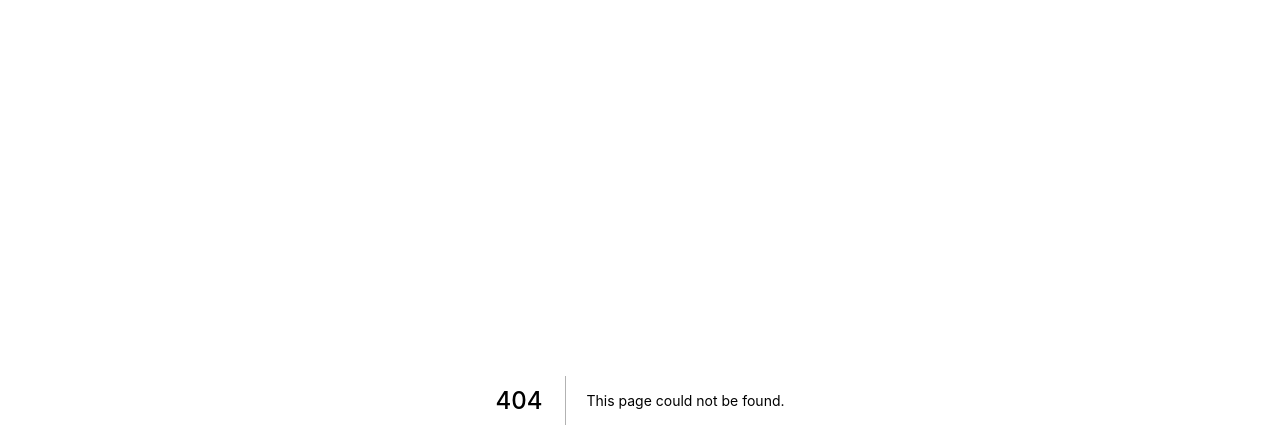
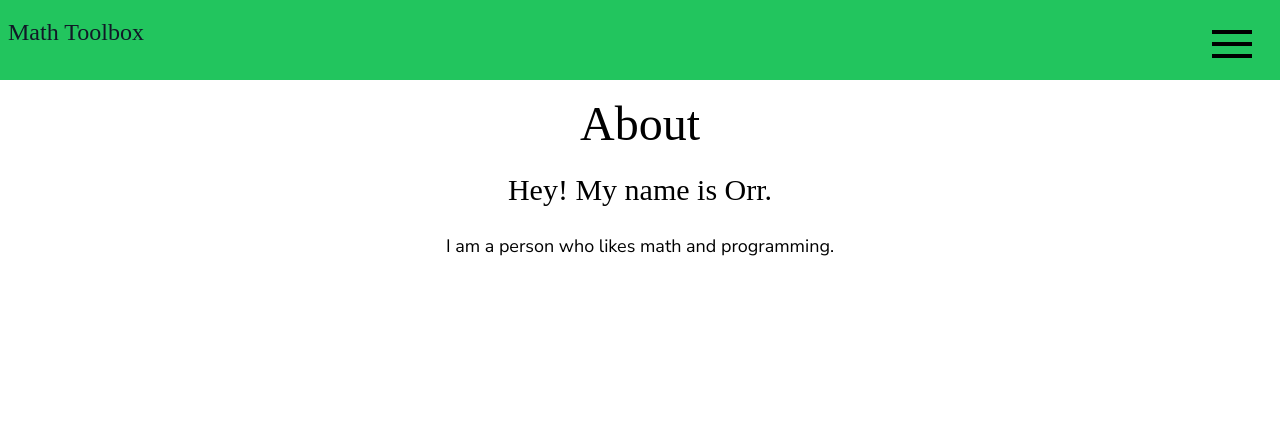
Before and after one commit to orrshalev/math-tools-next, a Next.js app: page /about in a window 1280 px wide. Before the commit this address had no page. Shown: the top 448 px of the page. Built offline with nearby package versions, Linux system fonts and the light colour scheme; a web font is replaced by a local one.

Commit message:
About page

```diff
--- a/src/components/NavBar/NavBar.tsx
+++ b/src/components/NavBar/NavBar.tsx
@@ -63,7 +63,7 @@ const NavBar = () => {
       </nav>
       {/* Sidebar contents */}
       <div
-        className={`top-0 right-0 w-[50vw] bg-green-600  p-10 pl-5 text-white fixed h-full z-40 ease-in-out duration-300 ${
+        className={`top-0 right-0 w-full md:w-[30vw] bg-green-600  p-10 pl-5 text-white fixed h-full z-40 ease-in-out duration-300 ${
           showSidebar ? "translate-x-0 " : "translate-x-full"
         }`}
       >
--- a/src/components/ToolStart/ToolStart.tsx
+++ b/src/components/ToolStart/ToolStart.tsx
@@ -31,6 +31,7 @@ export type ToolProps = {
 const ToolStart = (props: ToolProps) => {
   return (
     <>
+      <div className="py-10" />
       <div className="flex flex-col items-center justify-center w-full h-full px-3">
         <div className="py-3">
           <h1 className="font-large text-5xl py-3">{props.title}</h1>
--- /dev/null
+++ b/src/pages/about.tsx
@@ -0,0 +1,22 @@
+import React from "react";
+import NavBar from "../components/NavBar/NavBar";
+
+const About = () => {
+  return (
+    <>
+      <NavBar />
+      <div className="py-11" />
+      <div className="flex flex-col items-center justify-center w-full h-full px-3">
+        <h1 className="font-large text-5xl py-3">About</h1>
+        <p className="font-large text-3xl py-3">
+            Hey! My name is Orr.
+        </p>
+        <p className="font-small text-lg py-3">
+            I am a person who likes math and programming.
+        </p>
+      </div>
+    </>
+  );
+};
+
+export default About;
```
